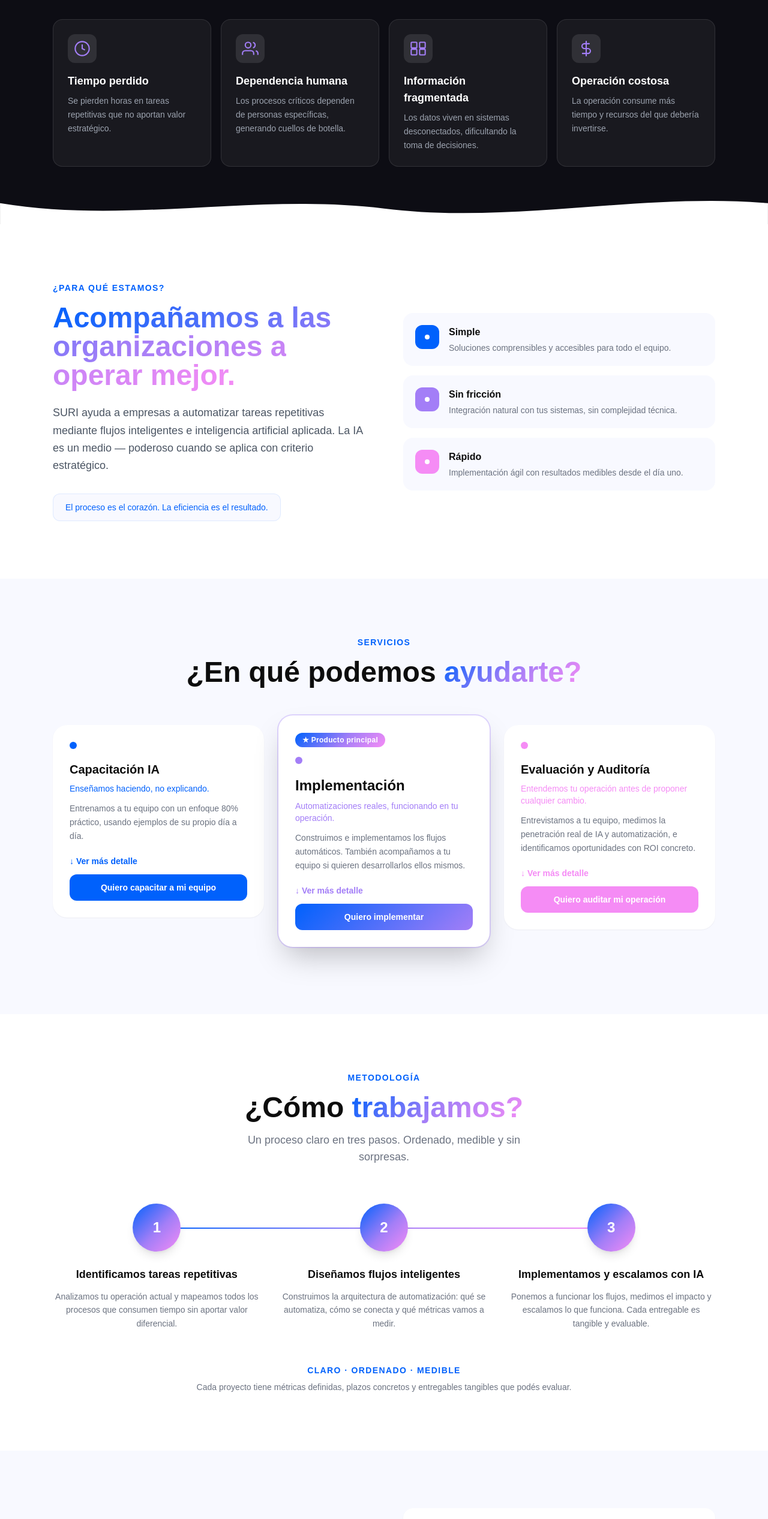
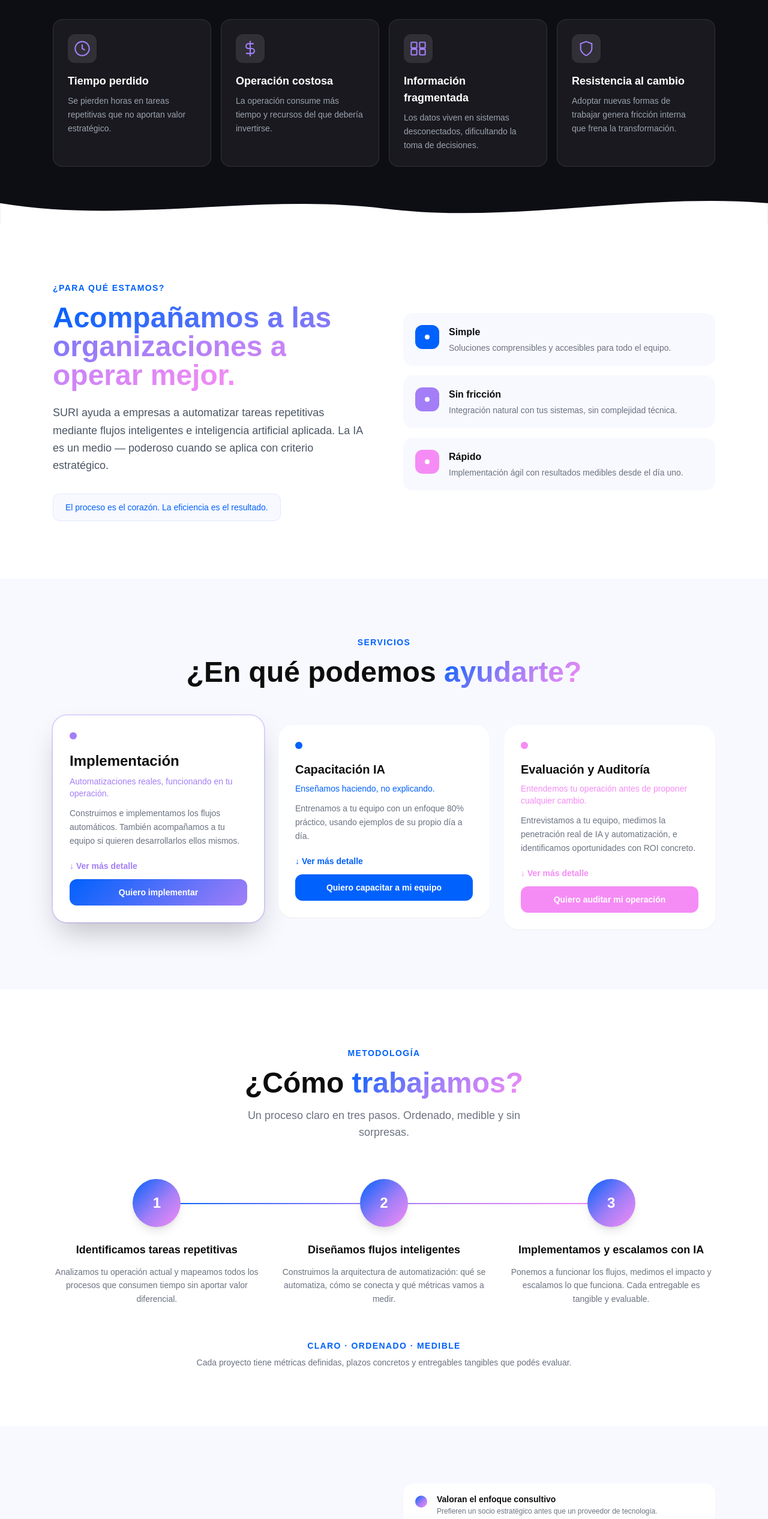
Before and after one commit to pablomolteni/suri_landing, a React (Vite) app: page / in a window 1280 px wide. Shown: the part 1160-3693 px from the top of the page at 60% size. Built offline with nearby package versions, Linux system fonts and the light colour scheme; a web font is replaced by a local one.

Commit message:
multiple content and layout fixes

```diff
--- a/src/App.jsx
+++ b/src/App.jsx
@@ -164,10 +164,10 @@ function Problem() {
     {
       icon: (
         <svg viewBox="0 0 24 24" fill="none" stroke="currentColor" strokeWidth="1.8" className="w-7 h-7 text-[#A37EF7]">
-          <path d="M17 21v-2a4 4 0 0 0-4-4H5a4 4 0 0 0-4 4v2"/><circle cx="9" cy="7" r="4"/><path d="M23 21v-2a4 4 0 0 0-3-3.87"/><path d="M16 3.13a4 4 0 0 1 0 7.75"/>
+          <line x1="12" y1="1" x2="12" y2="23"/><path d="M17 5H9.5a3.5 3.5 0 0 0 0 7h5a3.5 3.5 0 0 1 0 7H6"/>
         </svg>
       ),
-      title: 'Dependencia humana', desc: 'Los procesos críticos dependen de personas específicas, generando cuellos de botella.'
+      title: 'Operación costosa', desc: 'La operación consume más tiempo y recursos del que debería invertirse.'
     },
     {
       icon: (
@@ -180,10 +180,10 @@ function Problem() {
     {
       icon: (
         <svg viewBox="0 0 24 24" fill="none" stroke="currentColor" strokeWidth="1.8" className="w-7 h-7 text-[#A37EF7]">
-          <line x1="12" y1="1" x2="12" y2="23"/><path d="M17 5H9.5a3.5 3.5 0 0 0 0 7h5a3.5 3.5 0 0 1 0 7H6"/>
+          <path d="M12 22s8-4 8-10V5l-8-3-8 3v7c0 6 8 10 8 10z"/>
         </svg>
       ),
-      title: 'Operación costosa', desc: 'La operación consume más tiempo y recursos del que debería invertirse.'
+      title: 'Resistencia al cambio', desc: 'Adoptar nuevas formas de trabajar genera fricción interna que frena la transformación.'
     },
   ]
 
@@ -282,7 +282,8 @@ function WhatIsSuri() {
 function Services() {
   const [open, setOpen] = useState(null)
 
-  // Implementación al centro (index 1), es el producto principal
+  // Desktop: Capacitación | Implementación (centro) | Auditoría
+  // Mobile: Implementación primero (order CSS)
   const services = [
     {
       color: '#0061FC',
@@ -296,6 +297,7 @@ function Services() {
       ],
       cta: 'Quiero capacitar a mi equipo',
       featured: false,
+      mobileOrder: 2,
     },
     {
       color: '#A37EF7',
@@ -309,6 +311,7 @@ function Services() {
       ],
       cta: 'Quiero implementar',
       featured: true,
+      mobileOrder: 1,
     },
     {
       color: '#F58CF5',
@@ -323,6 +326,7 @@ function Services() {
       ],
       cta: 'Quiero auditar mi operación',
       featured: false,
+      mobileOrder: 3,
     },
   ]
 
@@ -336,28 +340,19 @@ function Services() {
           </h2>
         </div>
 
-        {/* Grid con items-start para evitar whitespace al expandir */}
         <div className="grid lg:grid-cols-3 gap-6 items-start">
           {services.map((s, i) => {
             const isOpen = open === i
             return (
               <div
                 key={s.title}
-                className={`reveal reveal-delay-${i + 1} rounded-3xl p-7 flex flex-col transition-all duration-300
+                style={{ order: s.mobileOrder }}
+                className={`reveal lg:order-none rounded-3xl p-7 flex flex-col transition-all duration-300
                   ${s.featured
                     ? 'bg-white shadow-2xl ring-2 ring-[#A37EF7]/30 lg:-mt-4 lg:mb-4'
                     : 'bg-white shadow-sm hover:shadow-lg'
                   }`}
               >
-                {/* Badge featured */}
-                {s.featured && (
-                  <div className="mb-4">
-                    <span className="inline-block px-3 py-1 rounded-full text-xs font-bold gradient-bg text-white tracking-wide">
-                      ★ Producto principal
-                    </span>
-                  </div>
-                )}
-
                 {/* Color dot */}
                 <div className="w-3 h-3 rounded-full mb-5" style={{ background: s.color }} />
 
@@ -365,7 +360,7 @@ function Services() {
                 <p className="text-sm font-medium mb-3" style={{ color: s.color }}>{s.tagline}</p>
                 <p className="text-gray-500 text-sm leading-relaxed mb-5">{s.summary}</p>
 
-                {/* Expandable detail - always rendered, animated via max-height */}
+                {/* Expandable detail */}
                 <div
                   className="overflow-hidden transition-all duration-500 ease-in-out"
                   style={{ maxHeight: isOpen ? '600px' : '0px', opacity: isOpen ? 1 : 0 }}
@@ -457,11 +452,11 @@ function HowWeWork() {
 /* ─── For whom ─── */
 function ForWhom() {
   const traits = [
+    { title: 'Valoran el enfoque consultivo', desc: 'Prefieren un socio estratégico antes que un proveedor de tecnología.' },
+    { title: 'Entienden que la eficiencia es estratégica', desc: 'Reconocen que optimizar la operación es clave para competir.' },
     { title: 'Quieren modernizar su operación', desc: 'Buscan actualizar procesos sin generar disrupción en el día a día.' },
     { title: 'Buscan optimizar presupuestos', desc: 'Necesitan hacer más con los recursos existentes.' },
-    { title: 'Necesitan escalar sin sumar equipo', desc: 'Quieren crecer sin incrementar costos fijos significativamente.' },
-    { title: 'Valoran el enfoque consultivo', desc: 'Prefieren un socio estratégico antes que un proveedor de tecnología.' },
-    { title: 'Entienden que la eficiencia es estratégica', desc: 'Reconocen que optimizar la operación es clave para competir.' },
+    { title: 'Necesitan escalar su operación', desc: 'Quieren crecer sin incrementar costos fijos significativamente.' },
   ]
 
   return (
@@ -476,7 +471,7 @@ function ForWhom() {
               <span className="gradient-text">es SURI?</span>
             </h2>
             <p className="reveal text-gray-500 text-lg leading-relaxed">
-              Trabajamos con empresas medianas y grandes que buscan modernizar su operación sin perder el foco en el negocio.
+              Trabajamos con empresas que buscan modernizar su operación sin perder el foco en el negocio.
             </p>
           </div>
 
@@ -577,23 +572,36 @@ function Contact() {
         <div className="grid md:grid-cols-2 gap-6 items-start">
 
           {/* Opción 1 — Agendar reunión */}
-          <div className="reveal bg-white/15 backdrop-blur-sm border border-white/20 rounded-3xl p-8 text-white flex flex-col h-full">
-            <div className="mb-6">
-              <div className="w-12 h-12 rounded-2xl bg-white/20 flex items-center justify-center mb-4">
+          <div className="reveal bg-white/15 backdrop-blur-sm border border-white/20 rounded-3xl p-8 text-white flex flex-col justify-between gap-8">
+            <div>
+              <div className="w-12 h-12 rounded-2xl bg-white/20 flex items-center justify-center mb-6">
                 <svg viewBox="0 0 24 24" fill="none" stroke="currentColor" strokeWidth="1.8" className="w-6 h-6 text-white">
                   <rect x="3" y="4" width="18" height="18" rx="2"/><line x1="16" y1="2" x2="16" y2="6"/><line x1="8" y1="2" x2="8" y2="6"/><line x1="3" y1="10" x2="21" y2="10"/>
                 </svg>
               </div>
-              <h3 className="text-xl font-bold mb-2">Agendá una reunión</h3>
-              <p className="text-white/70 text-sm leading-relaxed">
+              <h3 className="text-2xl font-bold mb-3">Agendá una reunión</h3>
+              <p className="text-white/70 text-sm leading-relaxed mb-6">
                 Reservá un espacio en nuestra agenda para una llamada de 30 minutos. Sin compromiso, sin formularios.
               </p>
+              {/* Feature list */}
+              <ul className="flex flex-col gap-3">
+                {['30 minutos, sin compromiso', 'Te contamos cómo podemos ayudarte', 'Respondemos todas tus preguntas'].map(item => (
+                  <li key={item} className="flex items-center gap-3 text-sm text-white/80">
+                    <div className="w-5 h-5 rounded-full bg-white/20 flex items-center justify-center flex-shrink-0">
+                      <svg viewBox="0 0 24 24" fill="none" stroke="currentColor" strokeWidth="2.5" className="w-3 h-3">
+                        <polyline points="20 6 9 17 4 12"/>
+                      </svg>
+                    </div>
+                    {item}
+                  </li>
+                ))}
+              </ul>
             </div>
             <a
               href={SCHEDULING_URL}
               target="_blank"
               rel="noopener noreferrer"
-              className="mt-auto w-full text-center py-4 rounded-xl bg-white text-[#0061FC] font-bold text-sm hover:scale-[1.02] transition-transform duration-200 shadow-lg"
+              className="w-full text-center py-4 rounded-xl bg-white text-[#0061FC] font-bold text-sm hover:scale-[1.02] transition-transform duration-200 shadow-lg"
             >
               Hablemos →
             </a>
@@ -673,7 +681,7 @@ function Contact() {
           <span className="text-white/30">·</span>
           <a href="mailto:info@suri.lat" className="hover:text-white transition-colors">info@suri.lat</a>
           <span className="text-white/30">·</span>
-          <a href="https://linkedin.com/company/suri_automo" target="_blank" rel="noopener noreferrer" className="hover:text-white transition-colors">LinkedIn</a>
+          <a href="https://www.linkedin.com/company/suri-ia/" target="_blank" rel="noopener noreferrer" className="hover:text-white transition-colors">LinkedIn</a>
         </div>
       </div>
     </section>
```
